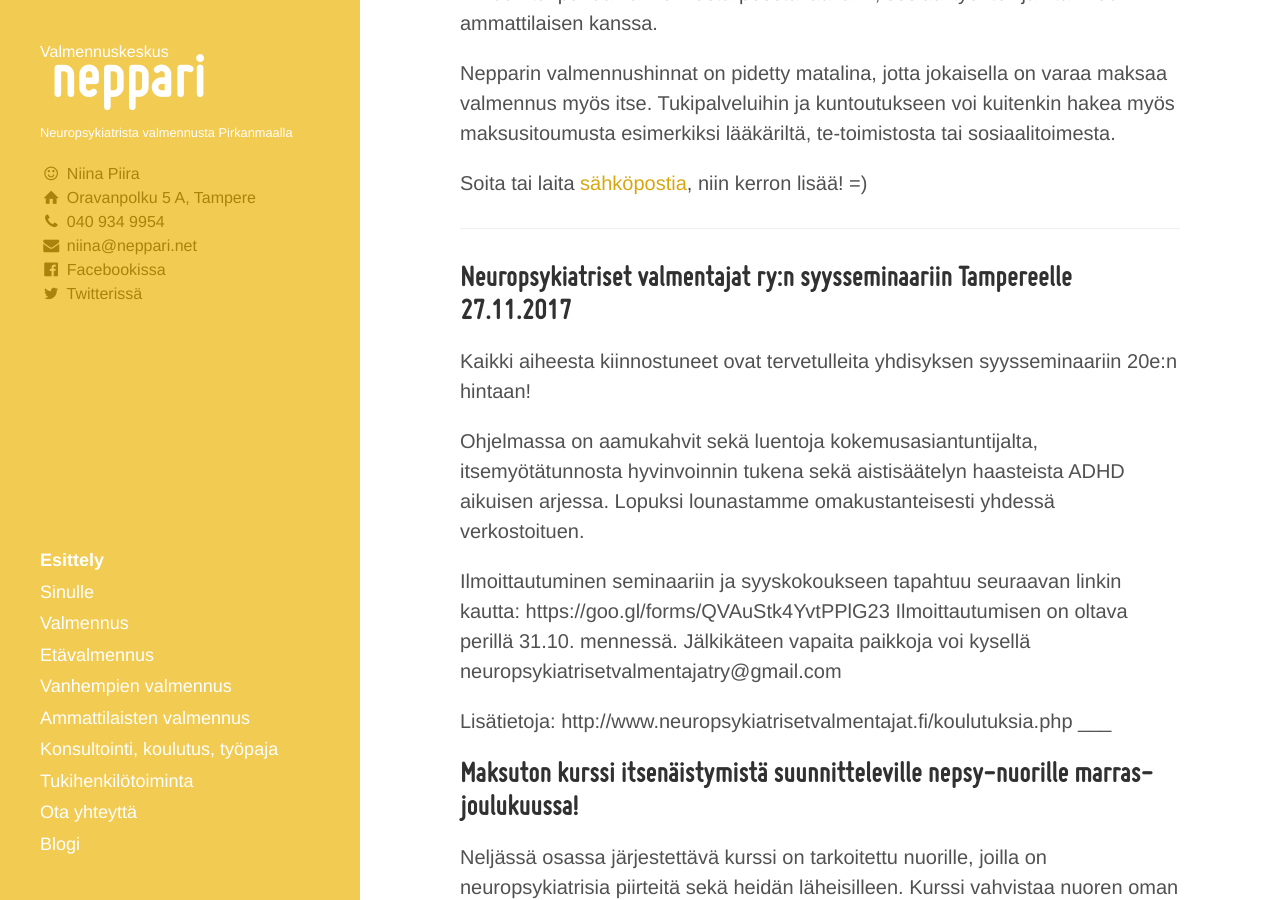
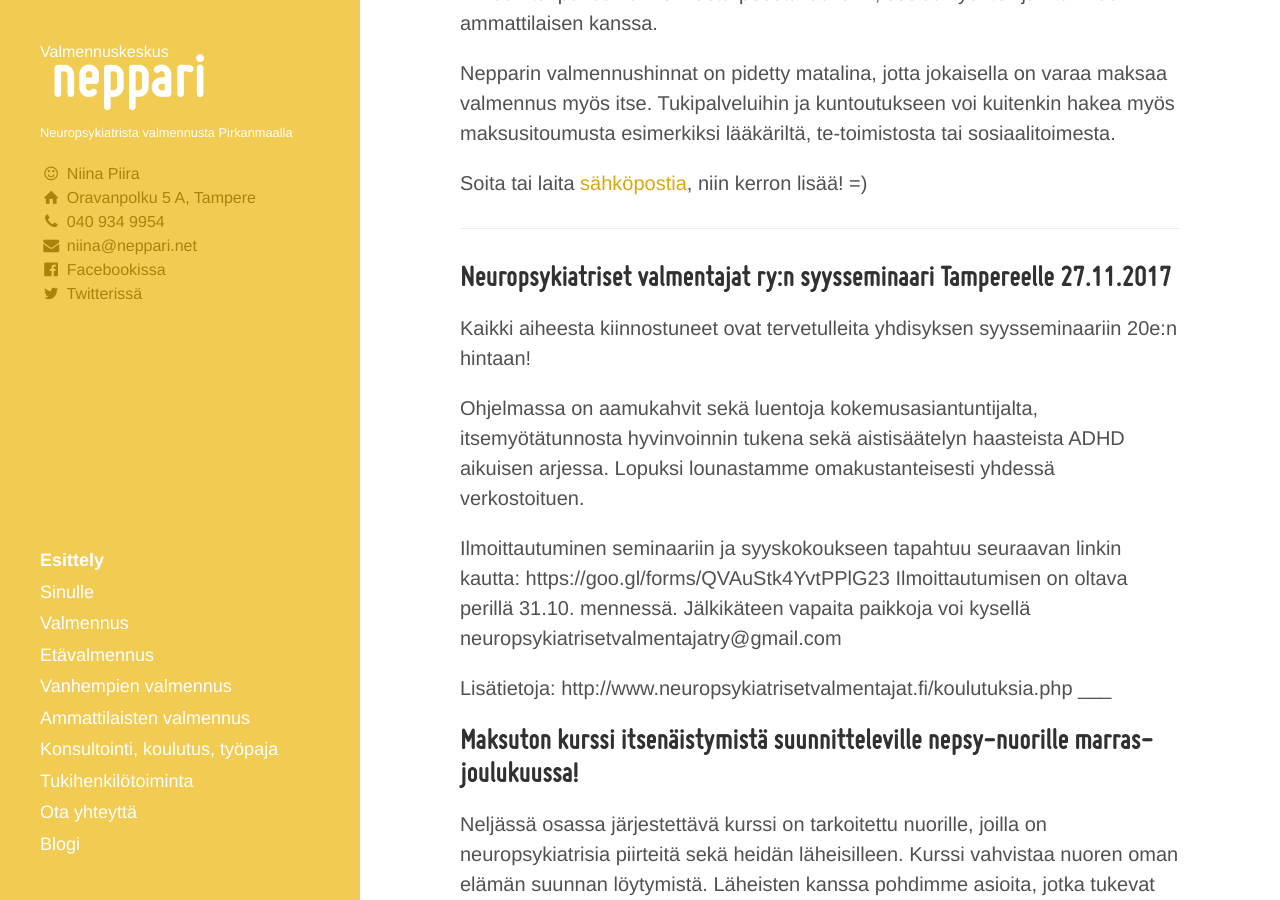
Before and after one commit to niinapiira/neppari.net, a Jekyll site: the page built from index.md, in a window 1280 px wide and 900 px high, scrolled down 819 px. Built offline with Jekyll 4.4.1, drawn with Linux system fonts in a browser that asks for light colours.

Commit message:
Update index.md

```diff
--- a/index.md
+++ b/index.md
@@ -38,7 +38,7 @@ Soita tai laita [sähköpostia](/ota-yhteytta), niin kerron lisää! =)
 
 ___
 
-## Neuropsykiatriset valmentajat ry:n syysseminaariin Tampereelle 27.11.2017
+## Neuropsykiatriset valmentajat ry:n syysseminaari Tampereelle 27.11.2017
 
 Kaikki aiheesta kiinnostuneet ovat tervetulleita yhdisyksen syysseminaariin 20e:n hintaan!
 
```
